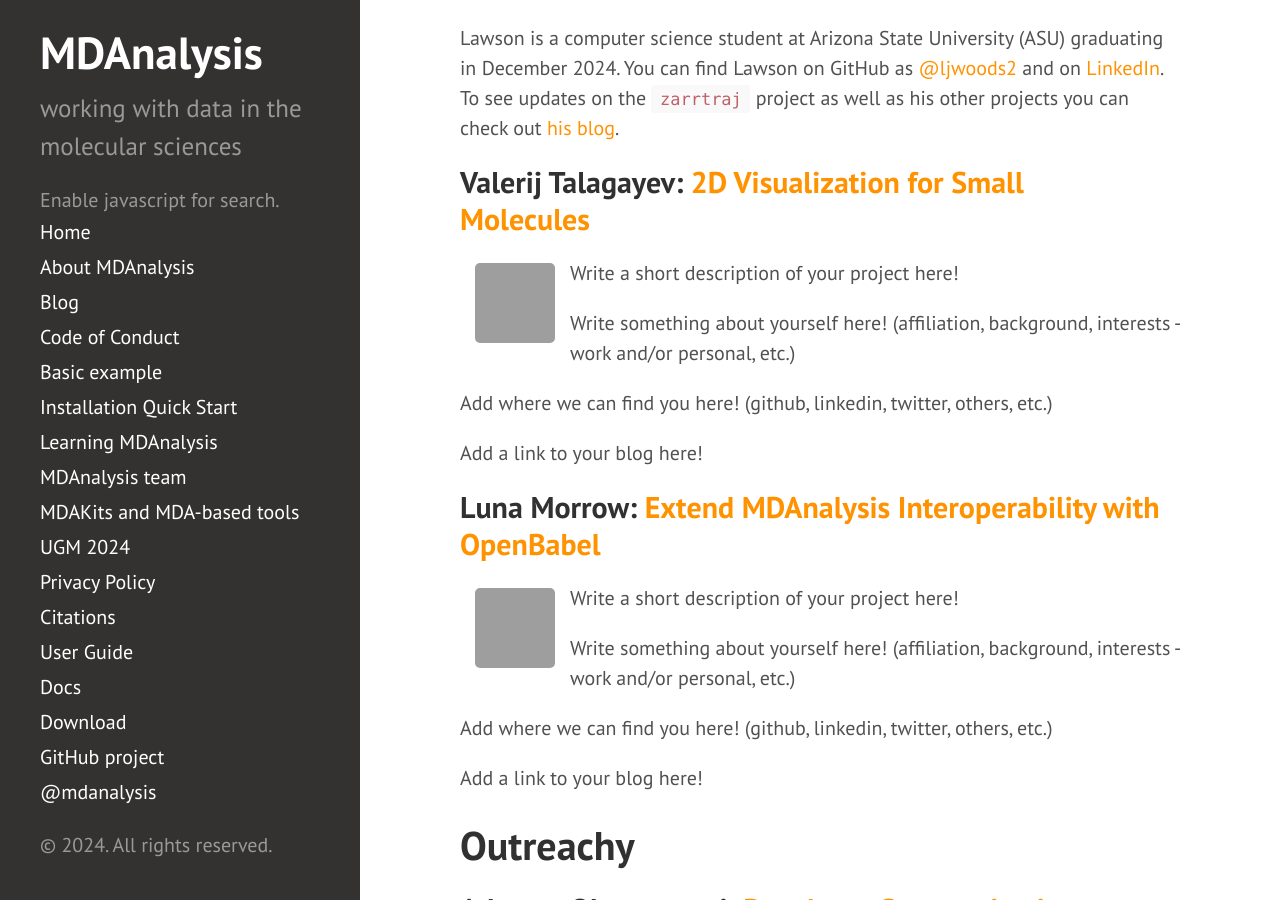
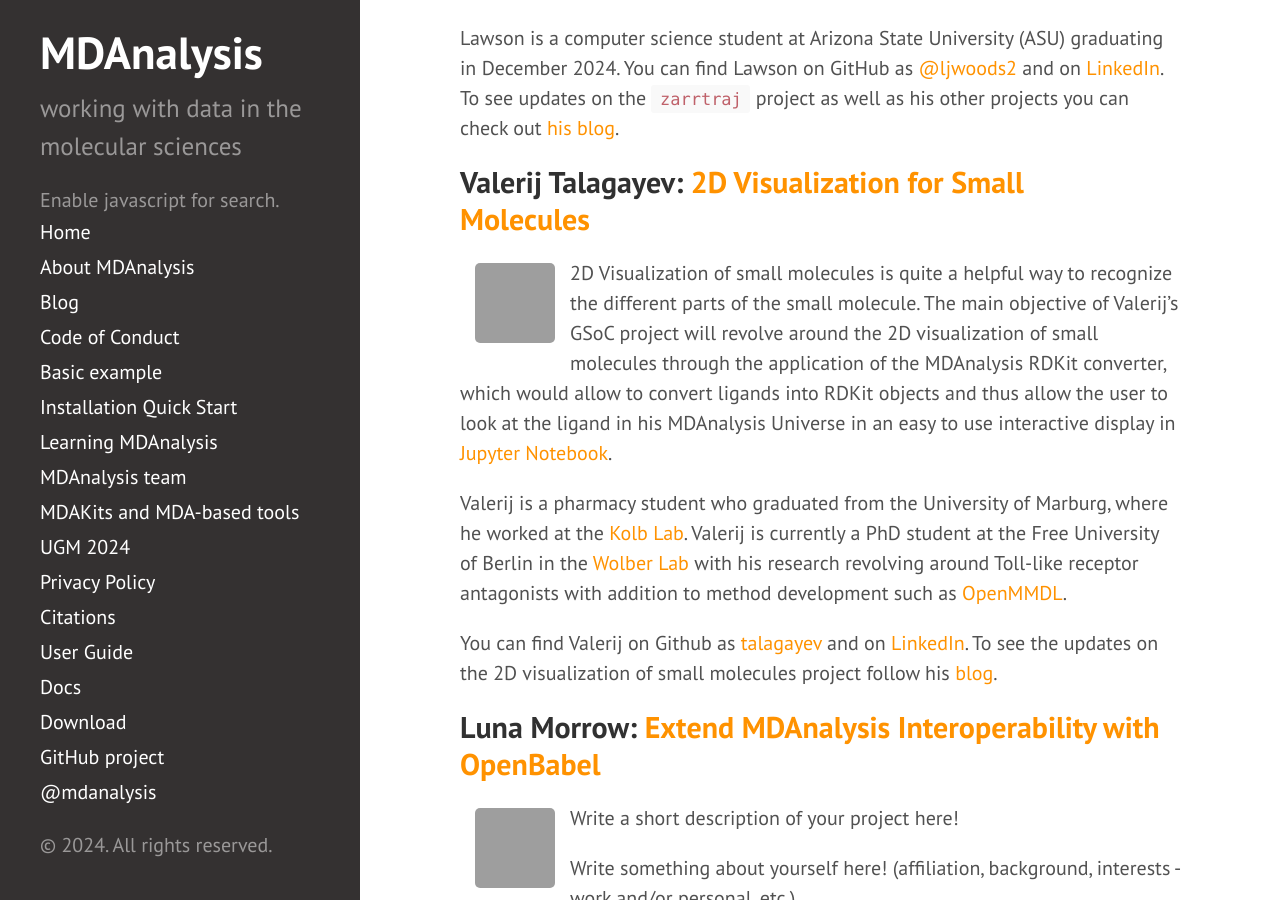
Before and after one commit to MDAnalysis/MDAnalysis.github.io, a Jekyll site: the page built from _posts/2024-05-03-gsoc-outreachy-students.md, in a window 1280 px wide and 900 px high, scrolled down 839 px. Built offline with Jekyll 4.4.1, drawn with Linux system fonts in a browser that asks for light colours; comment, search, counter and statistics services are not loaded; grey boxes are pictures that could not be loaded.

Commit message:
GSOC2024 Valerij Post (#23)
* Update 2024-05-03-gsoc-outreachy-students.md

Added Picture and project description

* Update 2024-05-03-gsoc-outreachy-students.md

Added Background an social

* Update 2024-05-03-gsoc-outreachy-students.md

* Change GSOC to GSoC and link to Jupyter Notebook docs

* Grammatical edits and fix link to Wolber lab

---------

Co-authored-by: Jenna M Swarthout Goddard <38287809+jennaswa@users.noreply.github.com>

```diff
--- a/_posts/2024-05-03-gsoc-outreachy-students.md
+++ b/_posts/2024-05-03-gsoc-outreachy-students.md
@@ -21,17 +21,15 @@ Lawson is a computer science student at Arizona State University (ASU) graduatin
 ## Valerij Talagayev: [2D Visualization for Small Molecules](https://summerofcode.withgoogle.com/programs/2024/projects/sfy3kuqc)
 
 <img
-src="Picture Here"
+src="https://avatars.githubusercontent.com/talagayev"
 title="Valerij Talagayev" alt="Valerij Talagayev"
 style="float: left; width: 110px; height: 110px; border-radius: 20px; border: 15px solid white" />
 
-Write a short description of your project here!
+2D Visualization of small molecules is quite a helpful way to recognize the different parts of the small molecule. The main objective of Valerij's GSoC project will revolve around the 2D visualization of small molecules through the application of the MDAnalysis RDKit converter, which would allow to convert ligands into RDKit objects and thus allow the user to look at the ligand in his MDAnalysis Universe in an easy to use interactive display in [Jupyter Notebook](https://jupyter-notebook.readthedocs.io/en/stable/).
 
-Write something about yourself here! (affiliation, background, interests - work and/or personal, etc.)
+Valerij is a pharmacy student who graduated from the University of Marburg, where he worked at the [Kolb Lab](https://www.uni-marburg.de/en/fb16/ipc/kolb-group). Valerij is currently a PhD student at the Free University of Berlin in the [Wolber Lab](https://www.bcp.fu-berlin.de/en/pharmazie/faecher/pharmazeutische_chemie/wolber/index.html) with his research revolving around Toll-like receptor antagonists with addition to method development such as [OpenMMDL](https://github.com/wolberlab/OpenMMDL).
 
-Add where we can find you here! (github, linkedin, twitter, others, etc.)
-
-Add a link to your blog here!
+You can find Valerij on Github as [talagayev](https://github.com/talagayev) and on [LinkedIn](https://www.linkedin.com/in/valerij-talagayev-260bb820b). To see the updates on the 2D visualization of small molecules project follow his [blog](https://talagayev.github.io/).
 
 ## Luna Morrow: [Extend MDAnalysis Interoperability with OpenBabel](https://summerofcode.withgoogle.com/programs/2024/projects/yLzX6MjS)
 
```
